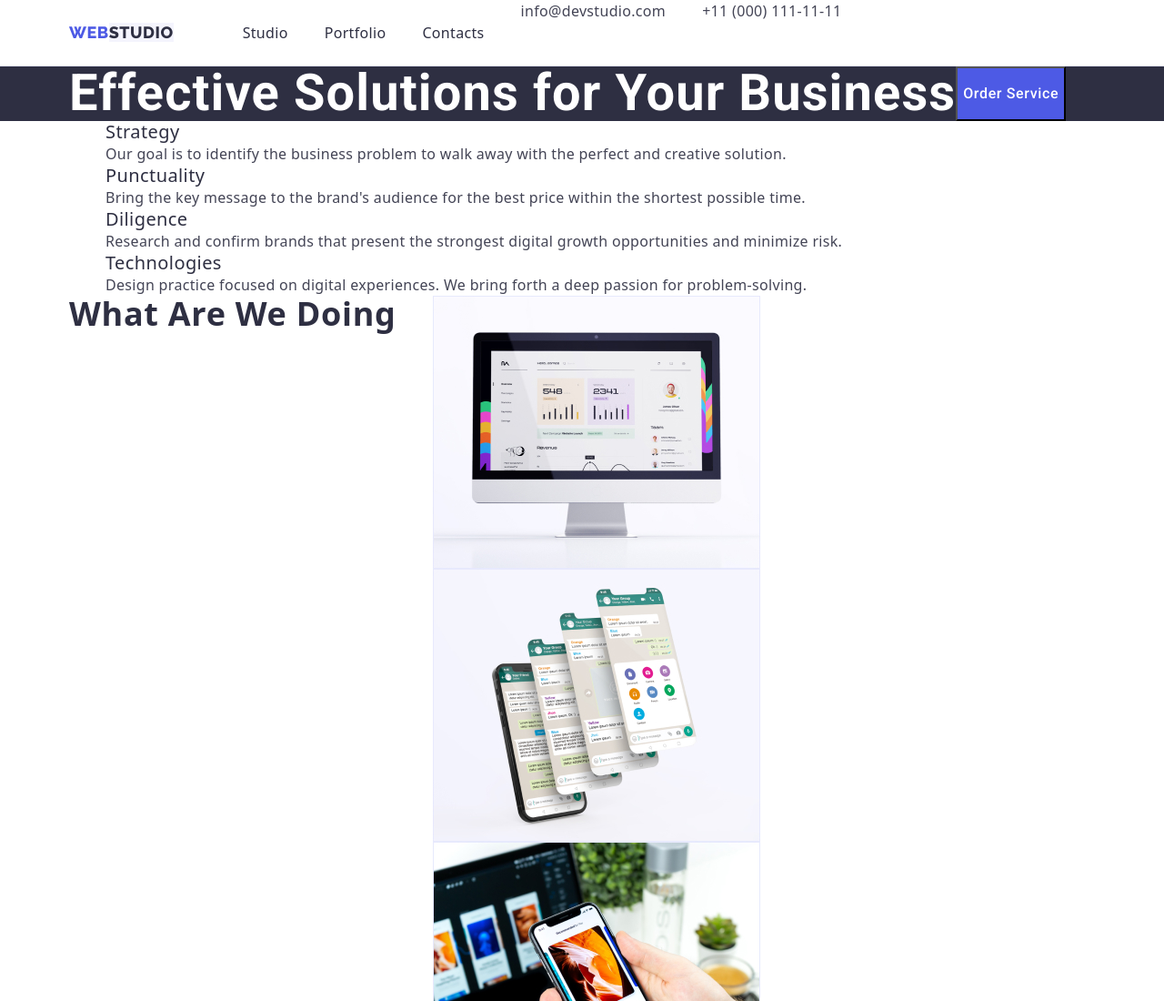
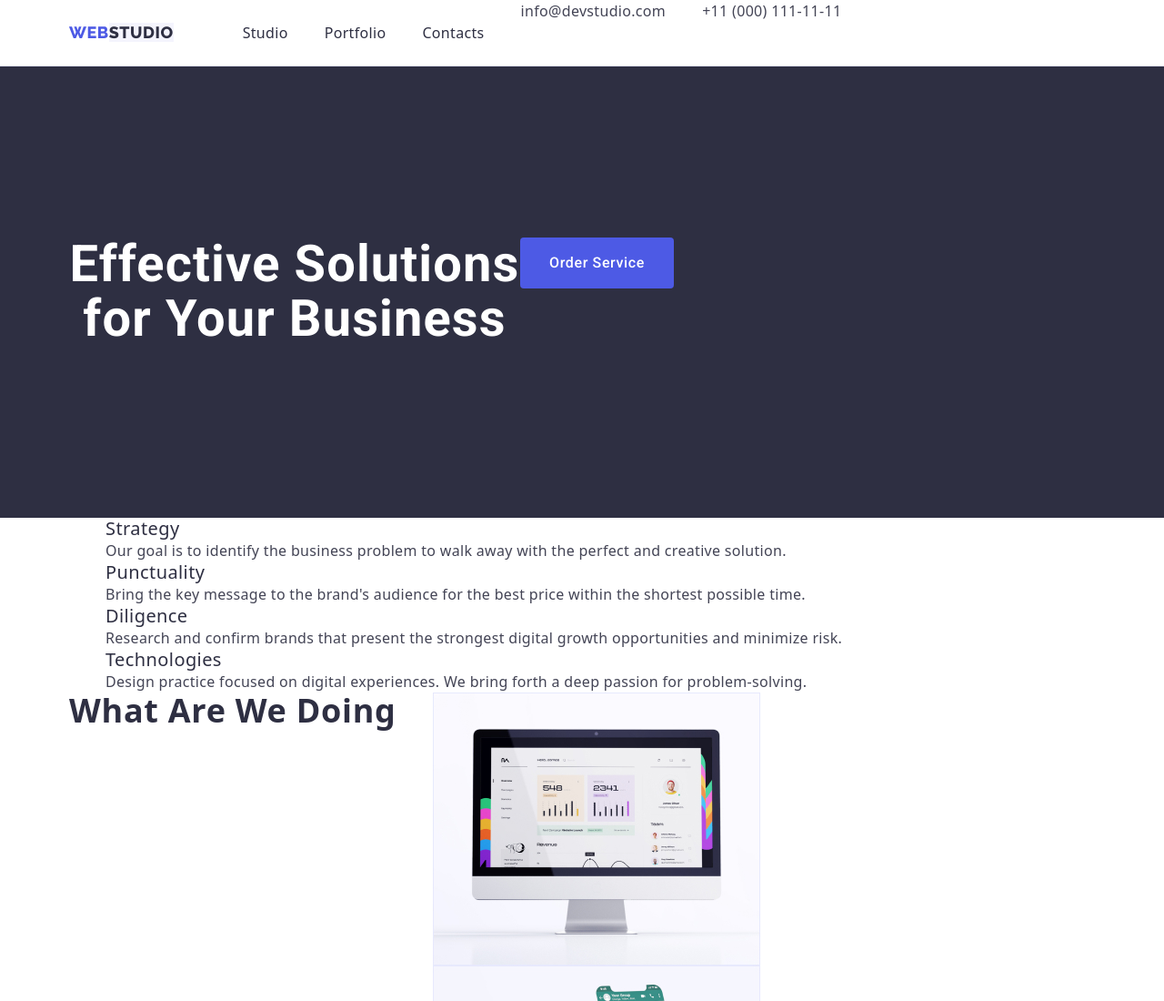
Before and after one commit to 05MishaKoiliak/goit-markup-hw-03, a plain HTML site: page index.html in a window 1280 px wide. Shown: the top 1100 px of the page at 91% size. Drawn offline with nearby package versions, Linux system fonts and the light colour scheme.

Commit message:
section1

```diff
--- a/css/styles.css
+++ b/css/styles.css
@@ -51,7 +51,20 @@ img {
   margin: 0;
   margin: 0 auto;
 }
-
+/*section 1*/
+.section-hero {
+  padding: 188px 0;
+}
+.hero-title {
+  max-width: 496px;
+}
+.button-hero {
+  display: block;
+  min-width: 169px;
+  height: 56px;
+  border: none;
+  border-radius: 4px;
+}
 /*end flex...*/
 /*header*/
 .links {
```
